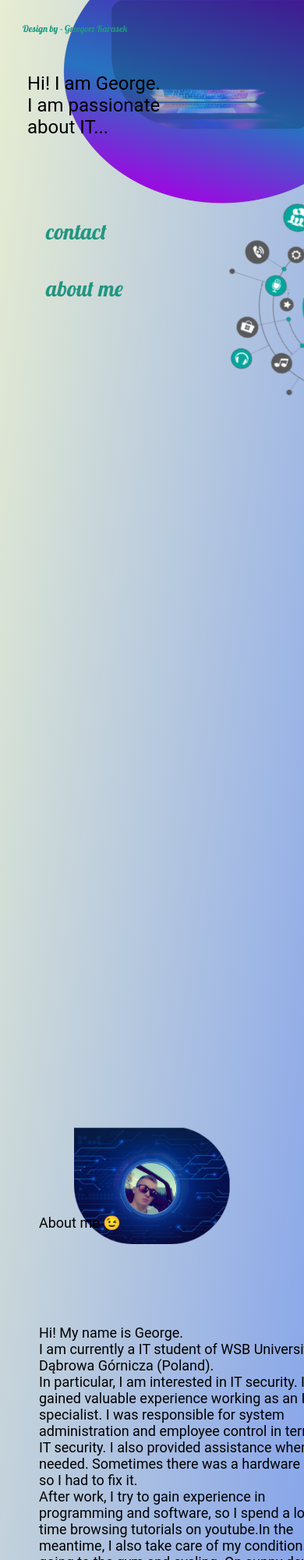
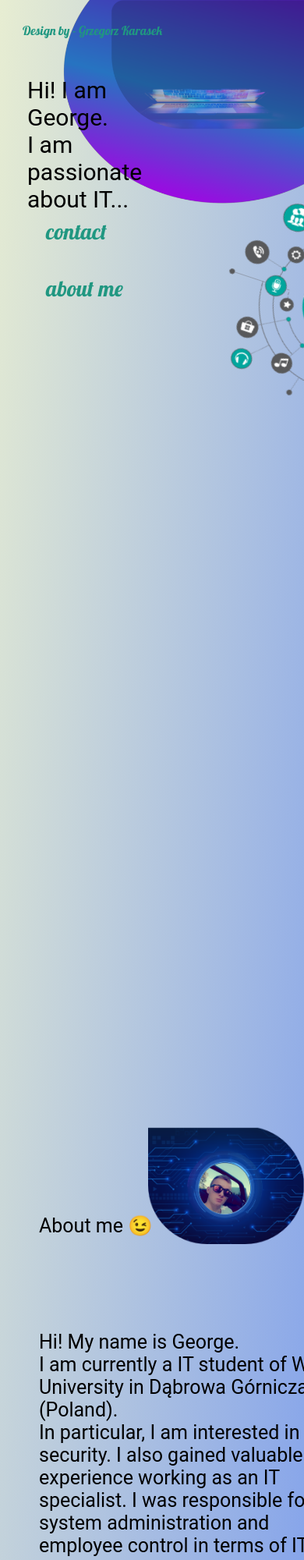
Before and after one commit to Grzegorzk96/website, a plain HTML site: page index.html in a window 390 px wide. Shown: the top 2000 px of the page at 78% size. Drawn offline with nearby package versions, Linux system fonts and the light colour scheme; a script that the page names is missing.

Commit message:
Update main.css

```diff
--- a/main.css
+++ b/main.css
@@ -341,24 +341,24 @@ p {
 #third {
 
 	background-size: 200px;
-	background-position: center; }
+	background-position: right; }
 
 #I-am {
 	width: 200px;
 	padding-top: 30px;
 	padding-left: 25px;
-	font-size: 24px;
+	font-size: 30px;
 }
 
 #design {
 	height : 200px;
-	font-size: 12px;
+	font-size: 16px;
  }
 .about p{
 	left:-10px;
 	top: 400px;
 	width: 400px;
-	font-size: 18px;
+	font-size: 25px;
 }
 
 #cont {
```
